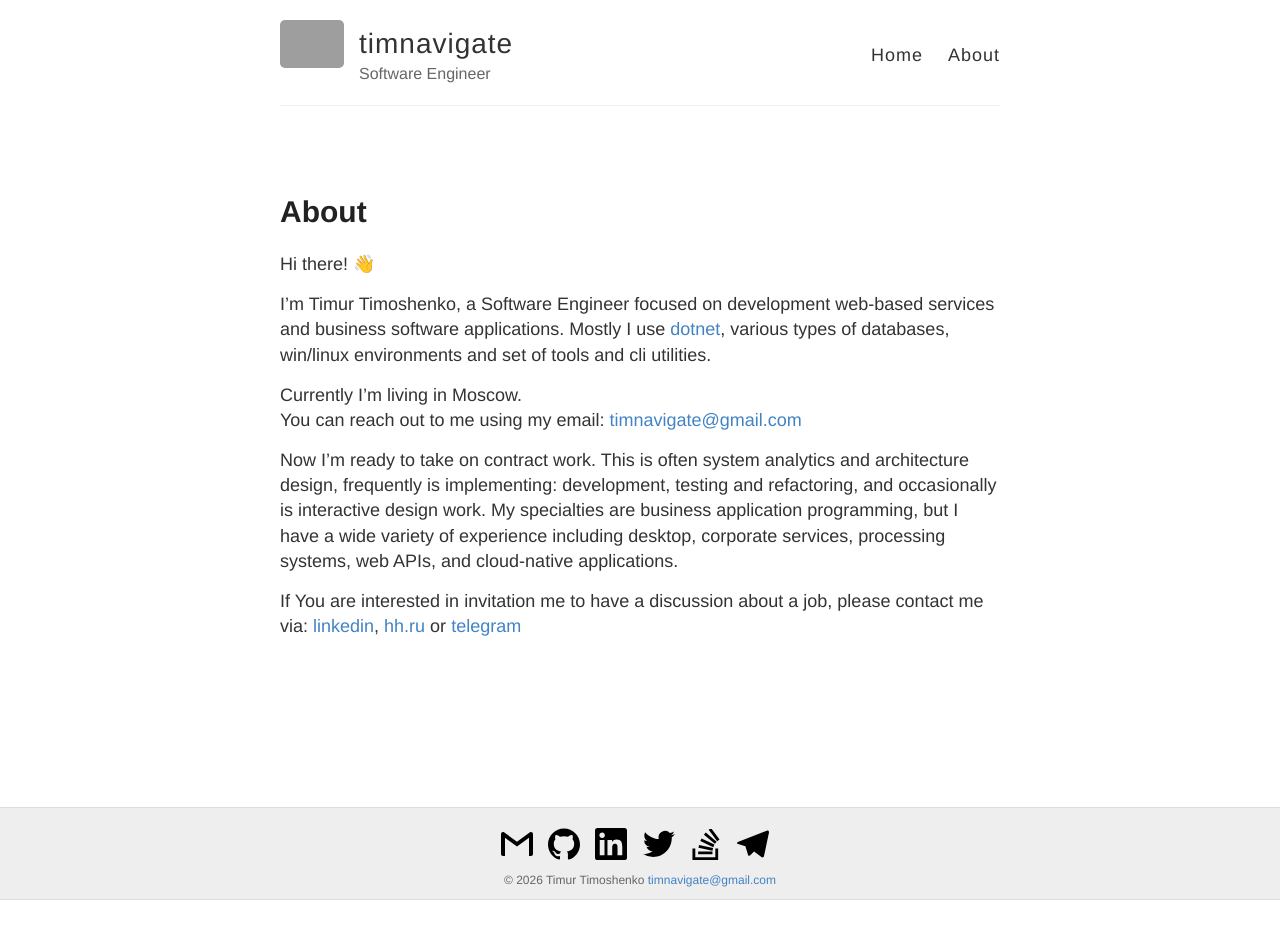
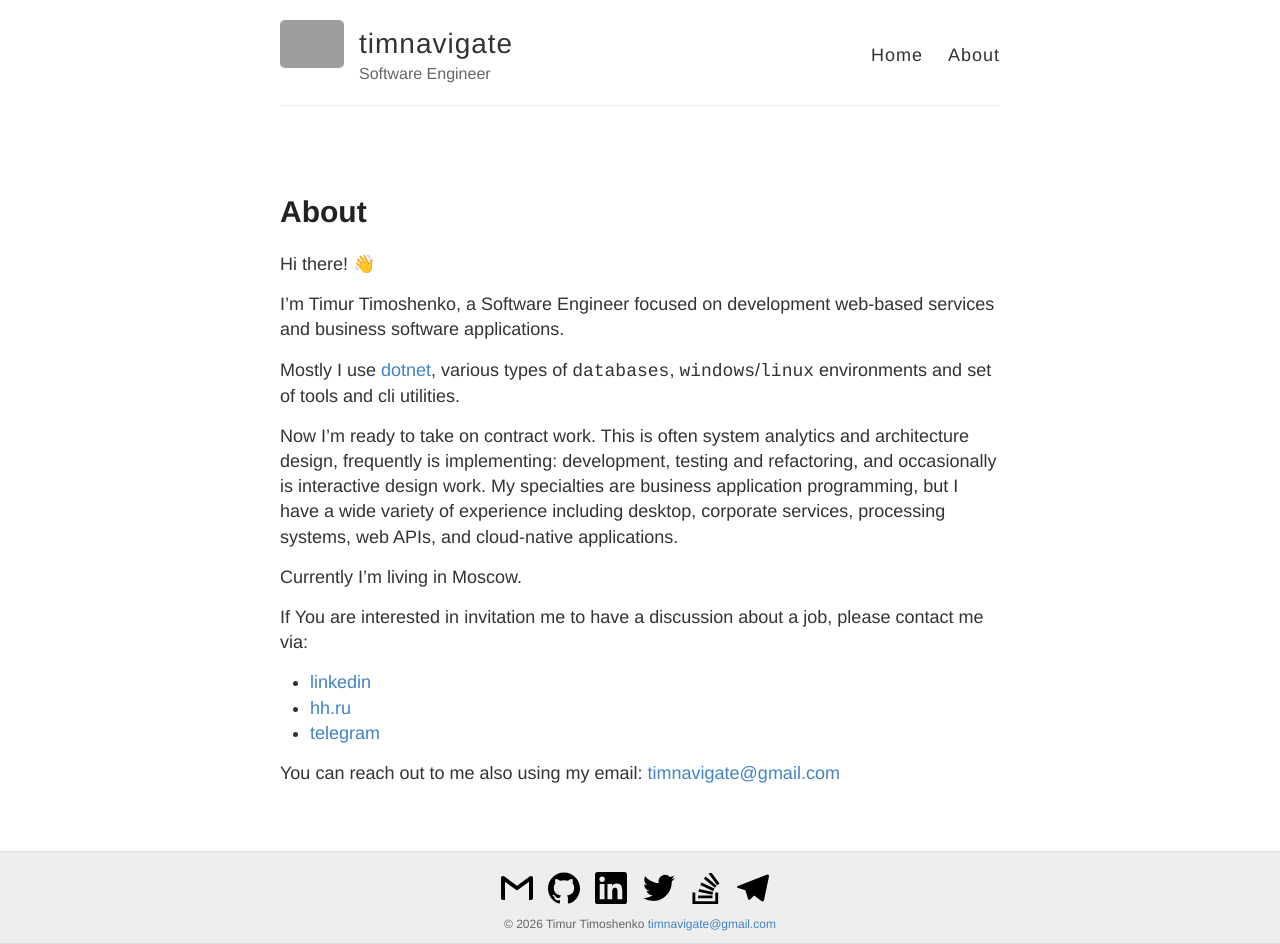
Before and after one commit to timnavigate/timnavigate.com, a Jekyll site: the page built from about.md, in a window 1280 px wide. Built offline with Jekyll 4.4.1, drawn with Linux system fonts in a browser that asks for light colours; before the commit the page ends 900 px from its top, so only the background shows below that; grey boxes are pictures that could not be loaded.

Commit message:
Update about.md with clearer contact details
Reorganized contact information and improved formatting.

```diff
--- a/about.md
+++ b/about.md
@@ -7,13 +7,17 @@ permalink: /about/
 Hi there! 👋
 
 I'm {{ site.author }}, a {{ site.description }} focused on development web-based services and business software applications.
-Mostly I use [dotnet](https://dotnet.microsoft.com/en-us/apps/aspnet), various types of databases, win/linux environments and set of tools and cli utilities.
 
-Currently I'm living in {{ site.location }}.<br/>
-You can reach out to me using my email: [timnavigate@gmail.com]("mailto:timnavigate@gmail.com")
+Mostly I use [dotnet](https://dotnet.microsoft.com/en-us/apps/aspnet), various types of `databases`, `windows`/`linux` environments and set of tools and cli utilities.
 
-Now I'm ready to take on contract work.
-This is often system analytics and architecture design, frequently is implementing: development, testing and refactoring, and occasionally is interactive design work.
+Now I'm ready to take on contract work. This is often system analytics and architecture design, frequently is implementing: development, testing and refactoring, and occasionally is interactive design work.
 My specialties are business application programming, but I have a wide variety of experience including desktop, corporate services, processing systems, web APIs, and cloud-native applications.
 
-If You are interested in invitation me to have a discussion about a job, please contact me via: [linkedin](https://linkedin.com/in/timnavigate), [hh.ru](https://hh.ru/resume/6ecf838dff00cf86c60039ed1f336243635742) or [telegram](https://t.me/timnavigate)
+Currently I'm living in {{ site.location }}.
+
+If You are interested in invitation me to have a discussion about a job, please contact me via:
+- [linkedin](https://linkedin.com/in/timnavigate)
+- [hh.ru](https://hh.ru/resume/6ecf838dff00cf86c60039ed1f336243635742)
+- [telegram](https://t.me/timnavigate)
+
+You can reach out to me also using my email: [timnavigate@gmail.com]("mailto:timnavigate@gmail.com")
```
